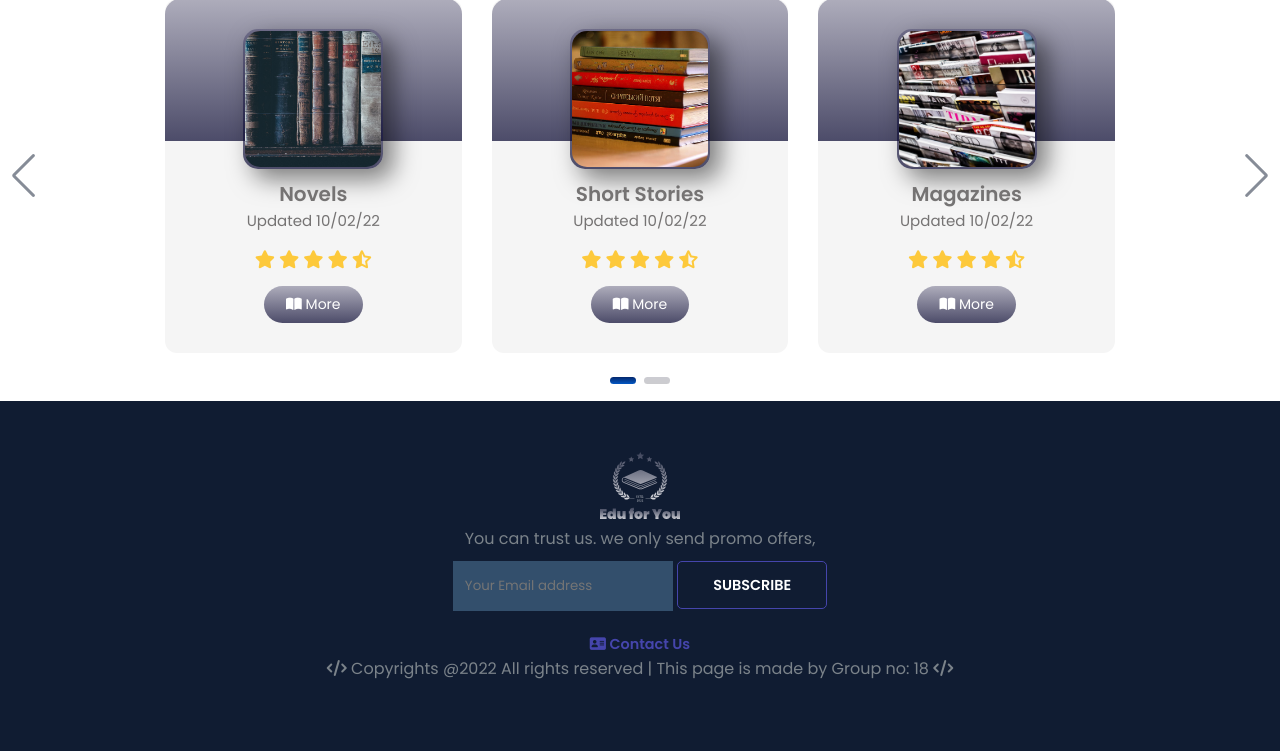
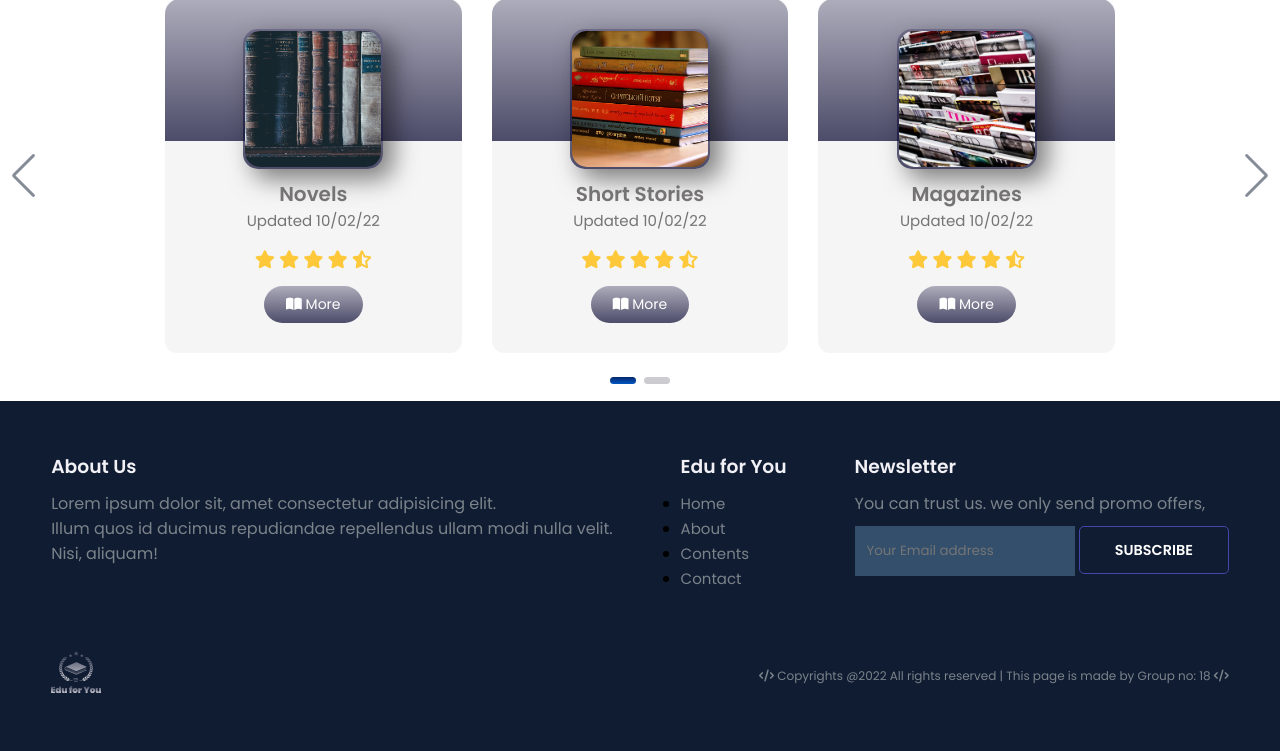
Before and after one commit to Hirankavindu/University-Web-project, a PHP site: page /contents.html in a window 1280 px wide. Shown: the part 449-1200 px from the top of the page. Before the commit the page ends 1128 px from the top, so only its background shows below. Run offline with PHP 8.4, Linux system fonts and the light colour scheme.

Commit message:
Footer
main pages  footer and inner pages footer done

```diff
--- a/Contents/contents.css
+++ b/Contents/contents.css
@@ -239,7 +239,14 @@ section .card .image img {
 footer {
     padding: 4vw;
     background-color: #101c32;
-    text-align: center;
+    display: flex;
+    justify-content: space-between;
+    align-items: flex-start;
+    flex-wrap: wrap;
+}
+
+footer .col {
+    padding-bottom: 40px;
 }
 
 footer img {
@@ -254,6 +261,20 @@ footer h3 {
 
 footer p {
     color: #7b838a;
+}
+
+footer li a{
+    list-style: none;
+    color: #7b838a;
+    padding: 10px 0;
+    font-size: 15px;
+    cursor: pointer;
+    text-decoration: none;
+    transition: 0.4s ease;
+}
+
+footer li a:hover{
+    color: rgb(241, 240, 245);
 }
 
 footer .subs {
@@ -297,22 +318,19 @@ footer .subs a.yellow:hover {
 
 footer .copyrights {
     margin-top: 20px;
+    display: flex;
+    justify-content: space-between;
+    align-items: center;
+    width: 100%;
+    flex-wrap: wrap;
 }
 
-footer .copyrights a {
-    color: rgb(69, 69, 172);
-    text-decoration: none;
-    font-size: 0.9rem;
-    padding: 3px 5px;
-    background-color: none;
-    font-weight: 600;
-    border-radius: 5px;
+footer .copyrights img {
+    width: 50px;
 }
 
-footer .copyrights a:hover {
-    color: rgb(48, 48, 136);
-    background: none;
-    border: none;
+footer .copyrights p {
+    font-size: 12px;
 }
 
 @media (max-width: 769px) {
--- a/Contents/contents.html
+++ b/Contents/contents.html
@@ -218,8 +218,26 @@
 
     <!-- footer -->
     <footer>
+
         <div class="col">
-            <img src="images/Logo.svg" alt="">
+            <h3>About Us</h3>
+            <p>Lorem ipsum dolor sit, amet consectetur adipisicing elit. <br> Illum quos id ducimus repudiandae
+                repellendus
+                ullam modi nulla velit. <br> Nisi, aliquam!</p>
+        </div>
+
+        <div class="col">
+            <h3>Edu for You</h3>
+            <ul>
+                <li><a href="#">Home</a></li>
+                <li><a href="#">About</a></li>
+                <li><a href="#">Contents</a></li>
+                <li><a href="#">Contact</a></li>
+            </ul>
+        </div>
+
+        <div class="col">
+            <h3>Newsletter</h3>
             <p>You can trust us. we only send promo offers, </p>
             <div class="subs">
                 <input type="text" placeholder="Your Email address">
@@ -228,8 +246,8 @@
         </div>
 
         <div class="copyrights">
-            <div class="contact">
-                <a href="#contact"><i class="fa-solid fa-address-card"></i> Contact Us</a>
+            <div class="logo">
+                <img src="images/Logo.svg" alt="">
             </div>
             <p><i class="fa-solid fa-code"></i> Copyrights @2022 All rights reserved | This page is made by Group
                 no: 18 <i class="fa-solid fa-code"></i> </p>
```
Also changed, not shown: Contents/ALPastpapers.html (+3 -11 lines), Contents/Novels.html (+5 -13 lines), Contents/OLPastpapers.html (+3 -11 lines), Contents/content-inner.css (+17 -65 lines).
